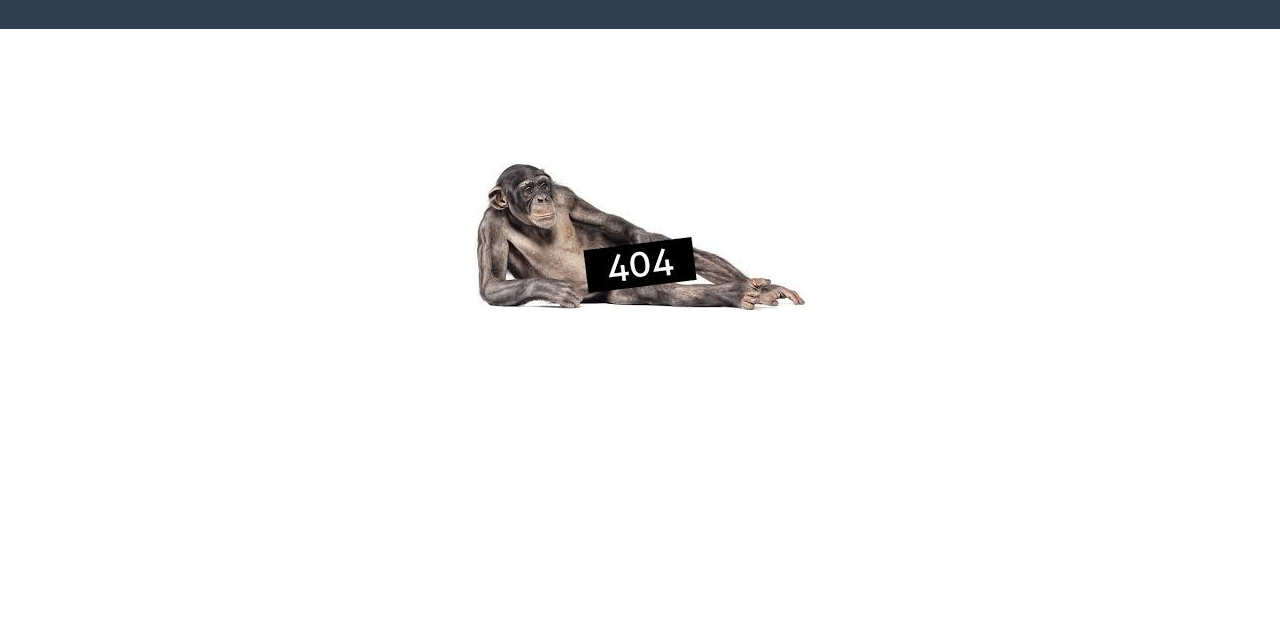
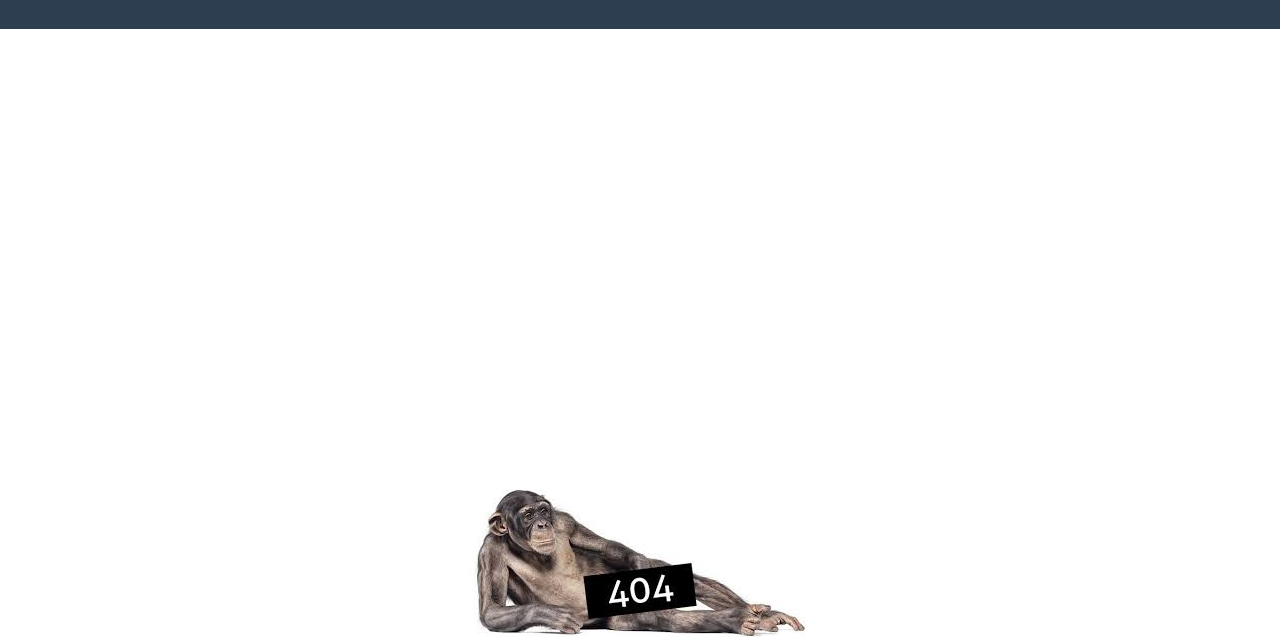
Before and after one commit to JonHerron/jonherron.github.io, a plain HTML site: page 404.html in a window 1280 px wide. Shown: the part 163-800 px from the top of the page. Drawn offline with Linux system fonts and the light colour scheme.

Commit message:
Fix Modification On 404 Page

```diff
--- a/404.html
+++ b/404.html
@@ -92,7 +92,7 @@ header nav a:last-child {
 html {
    width:100%;
    height:100%;
-   background:url(bitmap/404.jpg) center center no-repeat;
+   background:url(bitmap/404.jpg) bottom center no-repeat;
 }
 
 </style>
```
